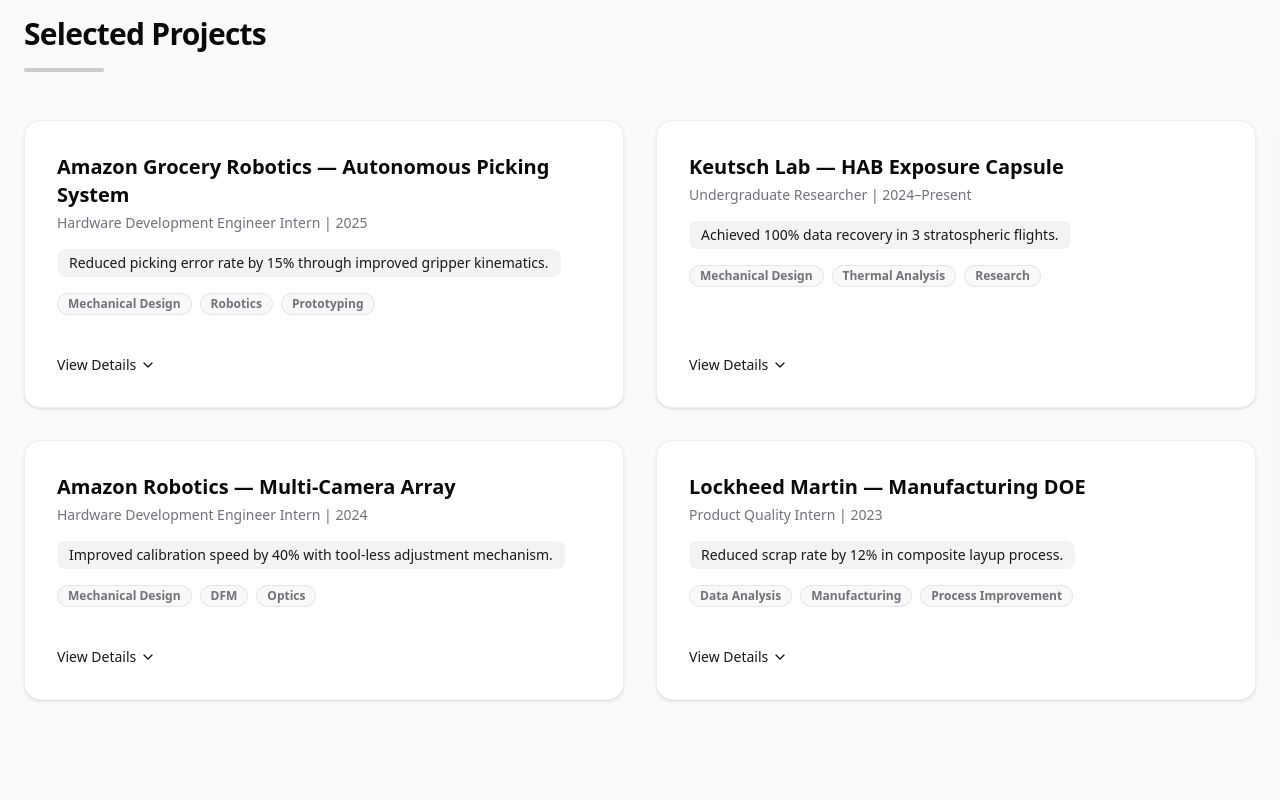
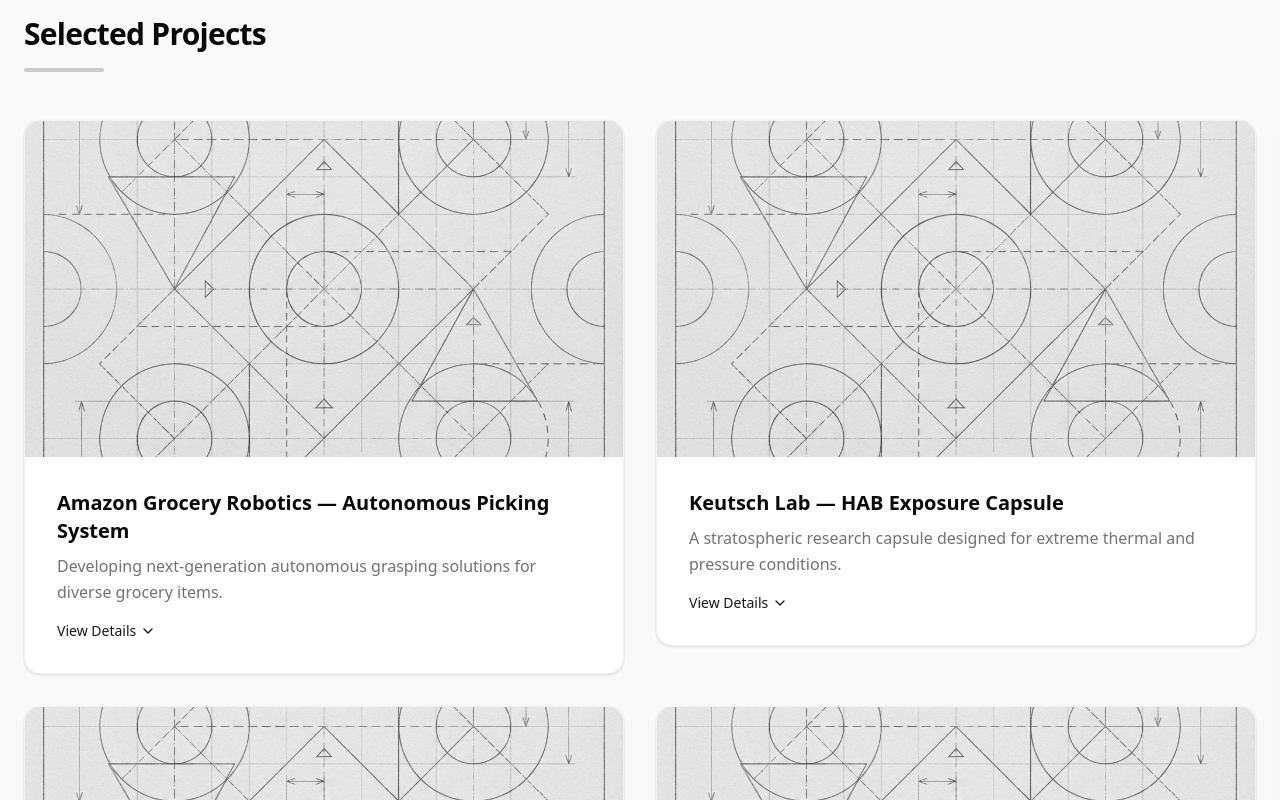
Before and after one commit to jennifer-u-nguyen/portfolio, a Next.js app: page / in a window 1280 px wide. Shown: the part 880-1680 px from the top of the page. Built offline with nearby package versions, Linux system fonts and the light colour scheme.

Commit message:
V2, removed about me, added coursework, added images

```diff
--- a/app/globals.css
+++ b/app/globals.css
@@ -36,7 +36,6 @@
   /* Animations */
   --animate-in: enter 0.5s ease-out;
   --animate-fade-in: enter 0.5s ease-out;
-  /* simplified */
 
   @keyframes enter {
     from {
--- a/app/page.tsx
+++ b/app/page.tsx
@@ -3,7 +3,7 @@ import Hero from "@/components/Hero";
 import Projects from "@/components/Projects";
 import Experience from "@/components/Experience";
 import Skills from "@/components/Skills";
-import About from "@/components/About";
+import Coursework from "@/components/Coursework";
 import Contact from "@/components/Contact";
 
 export default function Home() {
@@ -14,7 +14,7 @@ export default function Home() {
       <Projects />
       <Experience />
       <Skills />
-      <About />
+      <Coursework />
       <Contact />
     </main>
   );
--- /dev/null
+++ b/components/Coursework.tsx
@@ -0,0 +1,27 @@
+"use client";
+
+import { COURSEWORK } from "@/lib/data";
+
+export default function Coursework() {
+    return (
+        <section id="coursework" className="py-24">
+            <div className="container mx-auto px-4 md:px-6">
+                <div className="mb-12">
+                    <h2 className="text-3xl font-bold tracking-tight mb-4">Relevant Coursework</h2>
+                    <div className="h-1 w-20 bg-primary/20 rounded-full" />
+                </div>
+
+                <div className="bg-card rounded-2xl border border-border/50 p-8 shadow-sm">
+                    <ul className="grid grid-cols-1 md:grid-cols-2 lg:grid-cols-3 gap-6">
+                        {COURSEWORK.map((course) => (
+                            <li key={course} className="flex items-center gap-3">
+                                <span className="h-1.5 w-1.5 rounded-full bg-primary flex-shrink-0" />
+                                <span className="text-foreground/80 font-medium">{course}</span>
+                            </li>
+                        ))}
+                    </ul>
+                </div>
+            </div>
+        </section>
+    );
+}
--- a/components/Navbar.tsx
+++ b/components/Navbar.tsx
@@ -7,7 +7,7 @@ const NAV_ITEMS = [
     { label: "Projects", href: "#projects" },
     { label: "Experience", href: "#experience" },
     { label: "Skills", href: "#skills" },
-    { label: "About", href: "#about" },
+    { label: "Coursework", href: "#coursework" },
     { label: "Contact", href: "#contact" },
 ];
 
@@ -25,8 +25,8 @@ export default function Navbar() {
     return (
         <nav
             className={`fixed top-0 left-0 right-0 z-50 transition-all duration-300 ${isScrolled
-                    ? "bg-background/80 backdrop-blur-md shadow-sm border-b border-border/40"
-                    : "bg-transparent"
+                ? "bg-background/80 backdrop-blur-md shadow-sm border-b border-border/40"
+                : "bg-transparent"
                 }`}
         >
             <div className="container mx-auto px-4 md:px-6 h-16 flex items-center justify-between">
--- a/components/Projects.tsx
+++ b/components/Projects.tsx
@@ -1,6 +1,7 @@
 "use client";
 
 import { useState } from "react";
+import Image from "next/image";
 import { PROJECTS } from "@/lib/data";
 
 export default function Projects() {
@@ -12,7 +13,7 @@ export default function Projects() {
                     <div className="h-1 w-20 bg-primary/20 rounded-full" />
                 </div>
 
-                <div className="grid grid-cols-1 md:grid-cols-2 gap-8">
+                <div className="grid grid-cols-1 md:grid-cols-2 gap-8 items-start">
                     {PROJECTS.map((project) => (
                         <ProjectCard key={project.id} project={project} />
                     ))}
@@ -26,32 +27,31 @@ function ProjectCard({ project }: { project: typeof PROJECTS[0] }) {
     const [isExpanded, setIsExpanded] = useState(false);
 
     return (
-        <div className="group rounded-2xl border border-border/50 bg-card text-card-foreground shadow-sm transition-all hover:shadow-md overflow-hidden flex flex-col h-full">
-            <div className="p-6 md:p-8 flex flex-col flex-grow cursor-pointer" onClick={() => setIsExpanded(!isExpanded)}>
-                <div className="flex items-start justify-between gap-4 mb-4">
-                    <div className="space-y-1">
-                        <h3 className="text-xl font-bold group-hover:text-primary transition-colors">
+        <div className="group rounded-2xl border border-border/50 bg-card text-card-foreground shadow-sm transition-all hover:shadow-md overflow-hidden flex flex-col">
+            <div className="cursor-pointer" onClick={() => setIsExpanded(!isExpanded)}>
+                {/* Image Section */}
+                <div className="relative aspect-video w-full overflow-hidden bg-muted">
+                    <Image
+                        src={project.image}
+                        alt={project.title}
+                        fill
+                        className="object-cover transition-transform duration-500 group-hover:scale-105"
+                    />
+                </div>
+
+                {/* Content Preview */}
+                <div className="p-6 md:p-8">
+                    <div className="mb-4">
+                        <h3 className="text-xl font-bold group-hover:text-primary transition-colors mb-2">
                             {project.title}
                         </h3>
-                        <p className="text-sm text-muted-foreground font-medium">{project.role} | {project.year}</p>
-                    </div>
-                </div>
-
-                <div className="mb-6 flex-grow">
-                    <div className="inline-block rounded-lg bg-primary/5 px-3 py-1 text-sm text-primary font-medium mb-4">
-                        {project.metric}
-                    </div>
-                    <div className="flex flex-wrap gap-2 mb-4">
-                        {project.tags.map((tag) => (
-                            <span key={tag} className="inline-flex items-center rounded-full border px-2.5 py-0.5 text-xs font-semibold text-muted-foreground bg-secondary/50">
-                                {tag}
-                            </span>
-                        ))}
-                    </div>
+                        <p className="text-muted-foreground leading-relaxed">
+                            {project.description}
+                        </p>
                     </div>
 
                     <button
-                    className="text-sm font-medium text-primary mt-auto self-start hover:underline flex items-center gap-1"
+                        className="text-sm font-medium text-primary hover:underline flex items-center gap-1 mt-4"
                         onClick={(e) => {
                             e.stopPropagation();
                             setIsExpanded(!isExpanded);
@@ -74,10 +74,27 @@ function ProjectCard({ project }: { project: typeof PROJECTS[0] }) {
                         </svg>
                     </button>
                 </div>
+            </div>
 
             {isExpanded && (
                 <div className="px-6 md:px-8 pb-8 pt-0 animate-in slide-in-from-top-2 duration-200">
-                    <div className="pt-6 border-t border-border/50 space-y-4">
+                    <div className="pt-6 border-t border-border/50 space-y-6">
+                        {/* Skills moved here */}
+                        <div className="flex flex-wrap gap-2">
+                            {project.tags.map((tag) => (
+                                <span key={tag} className="inline-flex items-center rounded-full border px-2.5 py-0.5 text-xs font-semibold text-muted-foreground bg-secondary/50">
+                                    {tag}
+                                </span>
+                            ))}
+                        </div>
+
+                        {/* Metric */}
+                        <div className="inline-block rounded-lg bg-primary/5 px-3 py-1 text-sm text-primary font-medium">
+                            {project.metric}
+                        </div>
+
+                        {/* Details Grid */}
+                        <div className="space-y-4">
                             <div className="grid gap-2">
                                 <h4 className="font-semibold text-sm uppercase tracking-wider text-muted-foreground">Problem</h4>
                                 <p className="text-sm leading-relaxed">{project.problem}</p>
@@ -96,6 +113,7 @@ function ProjectCard({ project }: { project: typeof PROJECTS[0] }) {
                             </div>
                         </div>
                     </div>
+                </div>
             )}
         </div>
     );
--- a/lib/data.ts
+++ b/lib/data.ts
@@ -10,9 +10,11 @@ export const PROJECTS = [
   {
     id: "amazon-grocery",
     title: "Amazon Grocery Robotics — Autonomous Picking System",
-    year: "2025",
-    role: "Hardware Development Engineer Intern",
-    metric: "Reduced picking error rate by 15% through improved gripper kinematics.", // Placeholder metric based on context
+    description: "Developing next-generation autonomous grasping solutions for diverse grocery items.",
+    image: "/project-placeholder.png",
+    // year: "2025", // Removed from card as requested
+    // role: "Hardware Development Engineer Intern", // Removed from card as requested
+    metric: "Reduced picking error rate by 15% through improved gripper kinematics.",
     tags: ["Mechanical Design", "Robotics", "Prototyping"],
     problem: "Existing picking systems struggled with irregular grocery items, leading to high drop rates.",
     approach: "Designed a new compliant gripper mechanism with adaptive force control.",
@@ -22,9 +24,9 @@ export const PROJECTS = [
   {
     id: "keutsch-lab",
     title: "Keutsch Lab — HAB Exposure Capsule",
-    year: "2024–Present",
-    role: "Undergraduate Researcher",
-    metric: "Achieved 100% data recovery in 3 stratospheric flights.", // Placeholder metric
+    description: "A stratospheric research capsule designed for extreme thermal and pressure conditions.",
+    image: "/project-placeholder.png",
+    metric: "Achieved 100% data recovery in 3 stratospheric flights.",
     tags: ["Mechanical Design", "Thermal Analysis", "Research"],
     problem: "Needed a lightweight, pressurized capsule to house delicate sensors in near-space conditions.",
     approach: "Engineered a carbon-fiber composite shell with active thermal regulation.",
@@ -34,9 +36,9 @@ export const PROJECTS = [
   {
     id: "amazon-robotics-camera",
     title: "Amazon Robotics — Multi-Camera Array",
-    year: "2024",
-    role: "Hardware Development Engineer Intern",
-    metric: "Improved calibration speed by 40% with tool-less adjustment mechanism.", // Placeholder metric
+    description: "High-precision camera calibration tooling for automated workstation assembly.",
+    image: "/project-placeholder.png",
+    metric: "Improved calibration speed by 40% with tool-less adjustment mechanism.",
     tags: ["Mechanical Design", "DFM", "Optics"],
     problem: "Camera calibration was a manual, time-consuming process causing production bottlenecks.",
     approach: "Designed a precise 6-DOF adjustment mount with kinematic coupling.",
@@ -46,9 +48,9 @@ export const PROJECTS = [
   {
     id: "lockheed-doe",
     title: "Lockheed Martin — Manufacturing DOE",
-    year: "2023",
-    role: "Product Quality Intern",
-    metric: "Reduced scrap rate by 12% in composite layup process.", // Placeholder metric
+    description: "Statistical process control analysis to reduce manufacturing cycle time and defects.",
+    image: "/project-placeholder.png",
+    metric: "Reduced scrap rate by 12% in composite layup process.",
     tags: ["Data Analysis", "Manufacturing", "Process Improvement"],
     problem: "High variability in composite part thickness led to rework.",
     approach: "Designed and executed a Design of Experiments (DOE) to identify critical process parameters.",
@@ -107,12 +109,24 @@ export const SKILLS = [
   }
 ];
 
-export const ABOUT = {
-  text: "I approach engineering as a pursuit of reliability and elegance in complex systems. Whether it's designing a robotic end-effector to handle delicate groceries or a pressurized capsule for the stratosphere, I focus on first-principles thinking, rigorous validation, and iterative refinement. I believe that the best hardware disappears—it just works, robustly and efficiently."
-};
+export const COURSEWORK = [
+  "ES125: Mechanical Systems",
+  "ES181: Engineering Thermodynamics",
+  "ES120: Mechanics of Solids",
+  "ES183: Heat Transfer",
+  "ES51: Computer-Aided Machine Design",
+  "ES192: Materials Selection & Design",
+  "ES50: Introduction to Electrical Engineering",
+  "AP50: Physics as a Foundation for Science and Engineering",
+  "ES105: Humanitarian Design Projects",
+  "M21A: Multivariable Calculus",
+  "M21B: Linear Algebra & Differential Equations",
+  "CS79: Design of Useful and Usable Interactive Systems",
+];
+
 
 export const CONTACT = {
-  email: "jennifer.nguyen@example.com", // Placeholder
-  linkedin: "https://linkedin.com/in/jennifer-nguyen-placeholder", // Placeholder
+  email: "jenniferutnguyen@gmail.com",
+  linkedin: "https://www.linkedin.com/in/jennifer-u-nguyen/",
   resume: "#", // Placeholder
 };
```
Also changed, not shown: components/About.tsx (deleted, +0 -28 lines), public/project-placeholder.png (added). Lines whose indentation alone changed are shown as unchanged.
